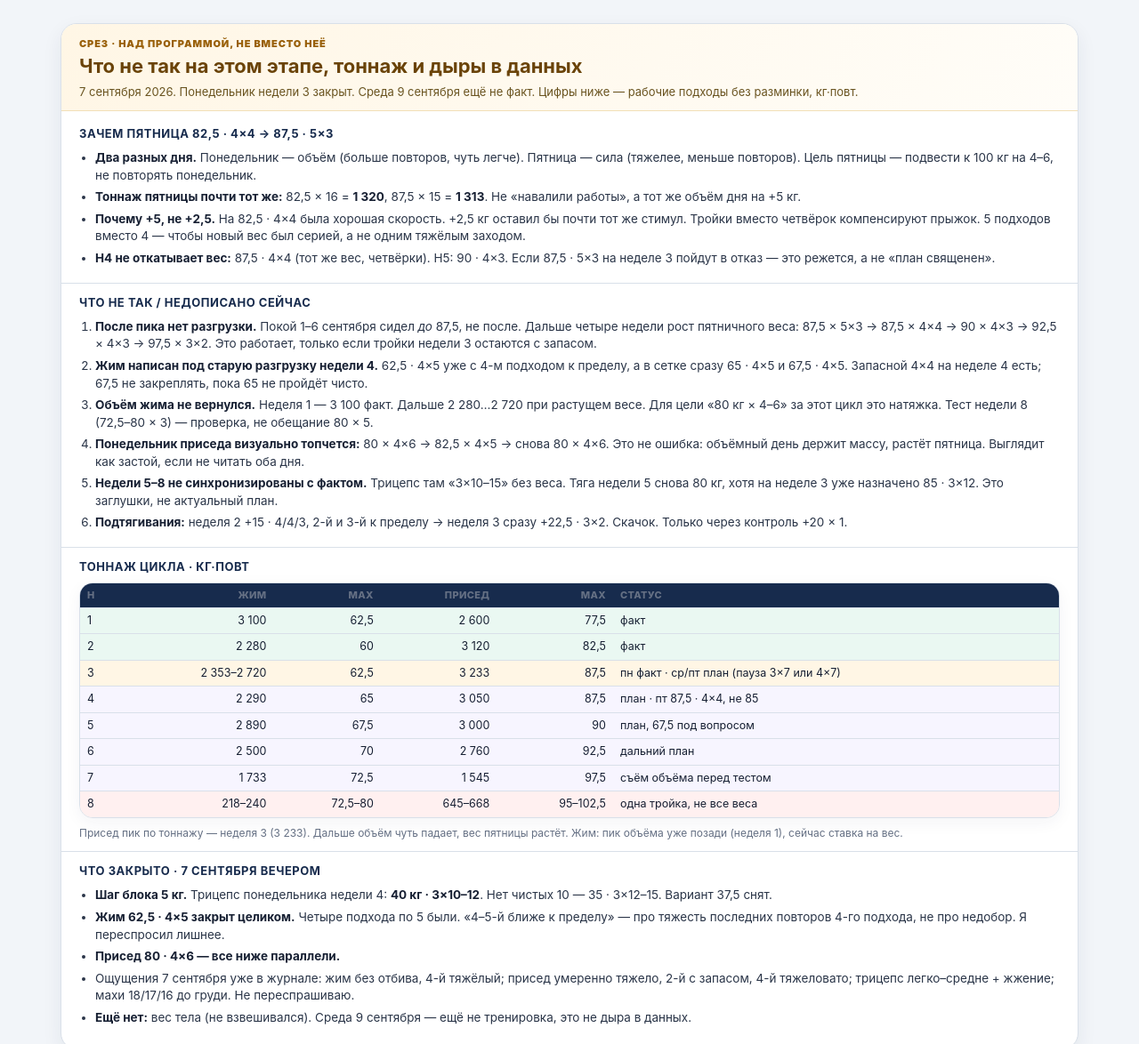
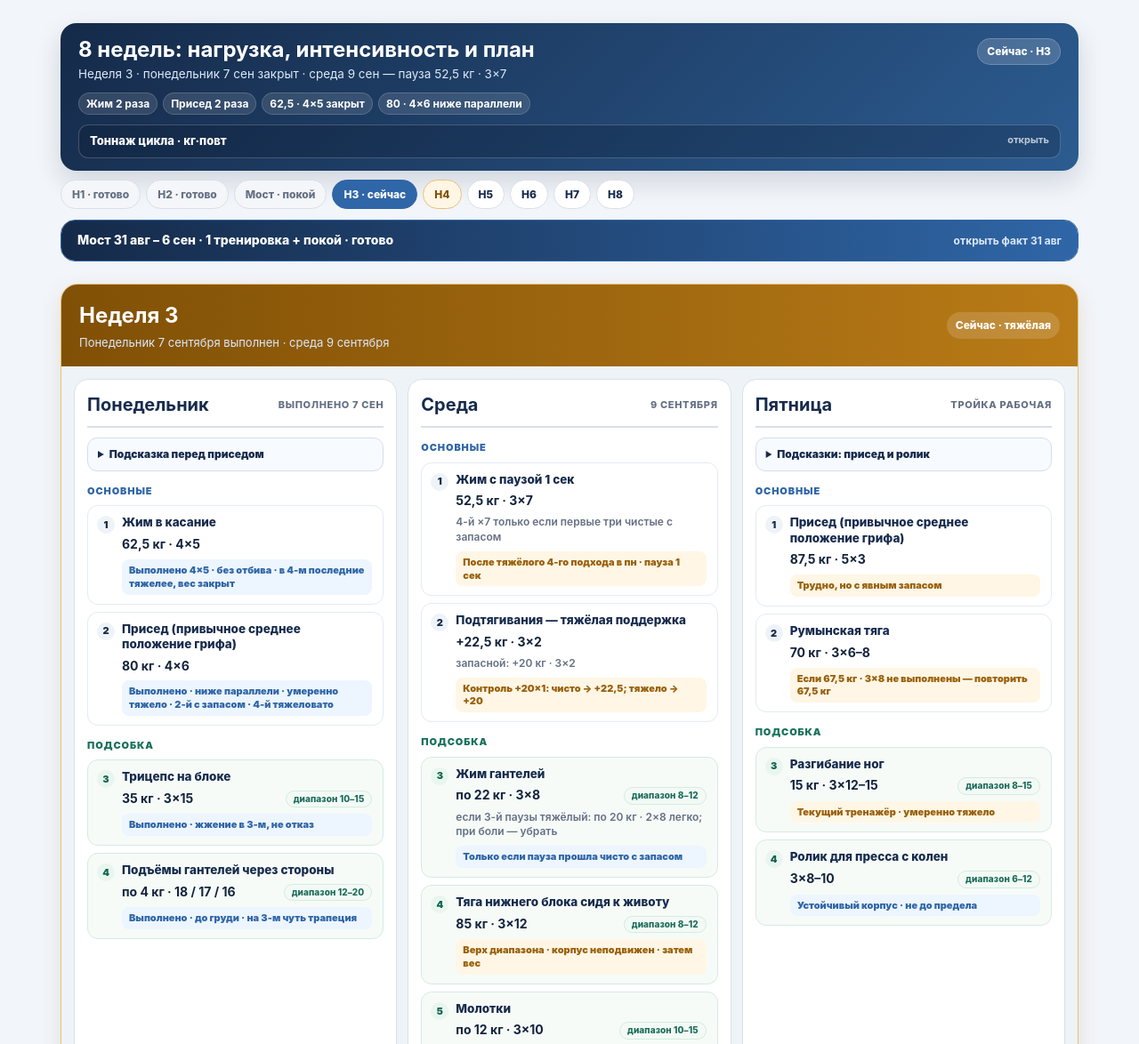
Before and after one commit to Aistben/PRogramlift, a plain HTML site: page 01_Программа_8_недель.html in a window 1280 px wide. Shown: the top 1174 px of the page at 89% size. Drawn offline with Linux system fonts and the light colour scheme.

Commit message:
Fold cycle tonnage into the 8-week header
Drop the long audit above the title. The hero is now a short status strip; journal-based tonnage opens from a dropdown inside it.

Co-authored-by: arena-agent <297053741+arena-agent@users.noreply.github.com>

```diff
--- a/01_Программа_8_недель.html
+++ b/01_Программа_8_недель.html
@@ -12,9 +12,31 @@
 }
 *{box-sizing:border-box} body{margin:0;background:var(--bg);color:var(--ink);font:15px/1.48 -apple-system,BlinkMacSystemFont,"Segoe UI",Arial,sans-serif}
 .page{max-width:1180px;margin:auto;padding:26px 18px 60px}
-.hero{background:linear-gradient(135deg,#152a49,#2c5c91);color:#fff;border-radius:22px;padding:29px 31px;box-shadow:0 15px 35px rgba(26,48,79,.18)}
-h1{margin:0 0 7px;font-size:34px;line-height:1.1}.hero p{margin:0;color:#dce9f8;font-size:16px}
+.hero{background:linear-gradient(135deg,#152a49,#2c5c91);color:#fff;border-radius:18px;padding:16px 20px 14px;box-shadow:0 12px 28px rgba(26,48,79,.16)}
+h1{margin:0 0 4px;font-size:24px;line-height:1.15}
+.hero p{margin:0;color:#dce9f8;font-size:13.5px}
+.hero-top{display:flex;align-items:flex-start;justify-content:space-between;gap:10px}
+.hero-now{flex:0 0 auto;margin-top:1px;padding:5px 10px;border-radius:999px;background:rgba(255,255,255,.16);border:1px solid rgba(255,255,255,.2);font-size:12px;font-weight:800;white-space:nowrap}
+.hero-meta{display:flex;flex-wrap:wrap;gap:6px;margin:10px 0 0}
+.hero-meta span{padding:3px 8px;border-radius:999px;background:rgba(255,255,255,.12);border:1px solid rgba(255,255,255,.16);font-size:12px;font-weight:750}
+.hero-fold{margin-top:11px;border:1px solid rgba(255,255,255,.2);border-radius:11px;background:rgba(8,20,40,.25)}
+.hero-fold>summary{cursor:pointer;padding:8px 12px;font-size:13px;font-weight:800;list-style:none}
+.hero-fold>summary::-webkit-details-marker{display:none}
+.hero-fold>summary::after{content:"открыть";float:right;font-size:11px;font-weight:700;opacity:.7}
+.hero-fold[open]>summary::after{content:"закрыть"}
+.hero-fold[open]>summary{border-bottom:1px solid rgba(255,255,255,.12)}
+.hero-fold-body{padding:8px 10px 11px;overflow-x:auto}
+.hero-fold .tonnage{width:100%;border-collapse:collapse;font-size:12px;color:#e8eef6}
+.hero-fold .tonnage th,.hero-fold .tonnage td{padding:5px 7px;border-bottom:1px solid rgba(255,255,255,.12);text-align:right;white-space:nowrap}
+.hero-fold .tonnage th:first-child,.hero-fold .tonnage td:first-child,.hero-fold .tonnage th:last-child,.hero-fold .tonnage td:last-child{text-align:left}
+.hero-fold .tonnage th{color:#b9c9dc;font-size:10px;text-transform:uppercase;letter-spacing:.04em}
+.hero-fold .tonnage .fact td{background:rgba(24,113,91,.28)}
+.hero-fold .tonnage .mix td{background:rgba(216,140,22,.22)}
+.hero-fold .tonnage .plan td{background:rgba(100,79,163,.22)}
+.hero-fold .tonnage .test td{background:rgba(164,61,61,.22)}
+.tonnage-note{margin:8px 0 0;color:#c5d4e6;font-size:12px;line-height:1.4}
 .tags{display:flex;flex-wrap:wrap;gap:8px;margin-top:18px}.tag{padding:6px 10px;border-radius:999px;background:rgba(255,255,255,.13);border:1px solid rgba(255,255,255,.2);font-size:13px;font-weight:750}
+@media(max-width:640px){.hero-top{flex-direction:column}.hero-now{align-self:flex-start}}
 .quick{display:grid;grid-template-columns:repeat(4,1fr);gap:11px;margin:17px 0}.quick>div{background:#fff;border:1px solid var(--line);border-radius:13px;padding:13px 14px}.quick b{display:block;color:var(--navy);margin-bottom:2px}.quick span{color:var(--muted);font-size:13px}
 .program-rules{margin:15px auto 22px;max-width:1180px;border:1px solid var(--line);border-radius:14px;background:#fff;overflow:hidden}.program-rules>summary{cursor:pointer;padding:12px 16px;font-weight:900;color:var(--navy);background:#f7faff}.program-rules[open]>summary{border-bottom:1px solid var(--line)}.program-rules .rules{padding:14px}
 .session-check{margin:0 0 11px;border:1px solid #d3dfed;border-radius:11px;background:#f7faff;overflow:hidden}.session-check summary{cursor:pointer;padding:9px 11px;color:var(--navy);font-size:12px;font-weight:900;list-style-position:inside}.session-check[open] summary{border-bottom:1px solid #dbe5f0;background:#edf5ff}.session-check ul{margin:0;padding:10px 15px 11px 30px;color:var(--muted);font-size:11px}.session-check li{margin:4px 0}
@@ -54,12 +76,12 @@ ol.plan{margin:0;padding-left:21px}.plan li{padding:5px 0}.plan b{color:#14243d}
 .now-banner b{display:block;color:#805006;font-size:17px;margin-bottom:4px}
 .now-banner p{margin:0;color:#6a5420;font-size:14px;line-height:1.45}
 .now-banner a{color:#2f66a7;font-weight:800}
-.week-nav{display:flex;flex-wrap:wrap;gap:7px;margin:8px 0 18px}
+.week-nav{display:flex;flex-wrap:wrap;gap:6px;margin:10px 0 12px}
 .week-nav a{padding:7px 12px;border-radius:999px;background:#fff;border:1px solid var(--line);color:var(--navy);text-decoration:none;font-size:12px;font-weight:800}
 .week-nav a.done{color:#657084;background:#f4f6f9}
 .week-nav a.current{background:#2f66a7;color:#fff;border-color:#2f66a7}
 .week-nav a.next{background:#fff6e5;border-color:#e7c27a;color:#805006}
-.week,.bridge-schedule,#now,#analytics{scroll-margin-top:12px}
+.week,.bridge-schedule,#now,#analytics,.hero{scroll-margin-top:12px}.bridge-schedule>summary.bridge-sum{cursor:pointer;display:flex;align-items:center;justify-content:space-between;gap:10px;flex-wrap:wrap;background:linear-gradient(90deg,#152a49,#2f66a7);color:#fff;padding:12px 18px;font-size:14px;font-weight:800;list-style:none}.bridge-schedule>summary.bridge-sum::-webkit-details-marker{display:none}.bridge-schedule>summary.bridge-sum small{font-size:12px;font-weight:650;color:#dbe8f8}
 .loadline{display:flex;align-items:baseline;justify-content:space-between;gap:8px;flex-wrap:wrap;color:#1a2a44;font-size:14px;font-weight:650;margin-top:3px}
 .loadline .reprange{margin-left:auto;flex:0 0 auto;vertical-align:baseline}
 .plan li{padding:8px 0;border-bottom:1px solid #eef2f6}
@@ -137,75 +159,41 @@ ol.plan .mode{display:block;width:auto;max-width:100%;box-sizing:border-box;marg
 <body>
 <div class="page">
 
-<section class="audit" id="audit" aria-label="Срез программы на 7 сентября">
-  <div class="audit-head">
-    <p class="kicker">Срез · над программой, не вместо неё</p>
-    <h2>Что не так на этом этапе, тоннаж и дыры в данных</h2>
-    <p>7 сентября 2026. Понедельник недели 3 закрыт. Среда 9 сентября ещё не факт. Цифры ниже — рабочие подходы без разминки, кг·повт.</p>
+<header class="hero">
+  <div class="hero-top">
+    <div>
+      <h1>8 недель: нагрузка, интенсивность и план</h1>
+      <p>Неделя 3 · понедельник 7 сен закрыт · среда 9 сен — пауза 52,5 кг · 3×7</p>
     </div>
-  <div class="audit-body">
-    <div class="audit-sec">
-      <h3>Зачем пятница 82,5 · 4×4 → 87,5 · 5×3</h3>
-      <ul>
-        <li><b>Два разных дня.</b> Понедельник — объём (больше повторов, чуть легче). Пятница — сила (тяжелее, меньше повторов). Цель пятницы — подвести к 100 кг на 4–6, не повторять понедельник.</li>
-        <li><b>Тоннаж пятницы почти тот же:</b> 82,5 × 16 = <b>1 320</b>, 87,5 × 15 = <b>1 313</b>. Не «навалили работы», а тот же объём дня на +5 кг.</li>
-        <li><b>Почему +5, не +2,5.</b> На 82,5 · 4×4 была хорошая скорость. +2,5 кг оставил бы почти тот же стимул. Тройки вместо четвёрок компенсируют прыжок. 5 подходов вместо 4 — чтобы новый вес был серией, а не одним тяжёлым заходом.</li>
-        <li><b>Н4 не откатывает вес:</b> 87,5 · 4×4 (тот же вес, четвёрки). Н5: 90 · 4×3. Если 87,5 · 5×3 на неделе 3 пойдут в отказ — это режется, а не «план священен».</li>
-      </ul>
+    <span class="hero-now">Сейчас · Н3</span>
   </div>
-    <div class="audit-sec">
-      <h3>Что не так / недописано сейчас</h3>
-      <ol>
-        <li><b>После пика нет разгрузки.</b> Покой 1–6 сентября сидел <em>до</em> 87,5, не после. Дальше четыре недели рост пятничного веса: 87,5 × 5×3 → 87,5 × 4×4 → 90 × 4×3 → 92,5 × 4×3 → 97,5 × 3×2. Это работает, только если тройки недели 3 остаются с запасом.</li>
-        <li><b>Жим написан под старую разгрузку недели 4.</b> 62,5 · 4×5 уже с 4-м подходом к пределу, а в сетке сразу 65 · 4×5 и 67,5 · 4×5. Запасной 4×4 на неделе 4 есть; 67,5 не закреплять, пока 65 не пройдёт чисто.</li>
-        <li><b>Объём жима не вернулся.</b> Неделя 1 — 3 100 факт. Дальше 2 280…2 720 при растущем весе. Для цели «80 кг × 4–6» за этот цикл это натяжка. Тест недели 8 (72,5–80 × 3) — проверка, не обещание 80 × 5.</li>
-        <li><b>Понедельник приседа визуально топчется:</b> 80 × 4×6 → 82,5 × 4×5 → снова 80 × 4×6. Это не ошибка: объёмный день держит массу, растёт пятница. Выглядит как застой, если не читать оба дня.</li>
-        <li><b>Недели 5–8 не синхронизированы с фактом.</b> Трицепс там «3×10–15» без веса. Тяга недели 5 снова 80 кг, хотя на неделе 3 уже назначено 85 · 3×12. Это заглушки, не актуальный план.</li>
-        <li><b>Подтягивания:</b> неделя 2 +15 · 4/4/3, 2-й и 3-й к пределу → неделя 3 сразу +22,5 · 3×2. Скачок. Только через контроль +20 × 1.</li>
-      </ol>
+  <div class="hero-meta">
+    <span>Жим 2 раза</span>
+    <span>Присед 2 раза</span>
+    <span>62,5 · 4×5 закрыт</span>
+    <span>80 · 4×6 ниже параллели</span>
   </div>
-    <div class="audit-sec">
-      <h3>Тоннаж цикла · кг·повт</h3>
-      <div class="table-wrap">
+  <details class="hero-fold">
+    <summary>Тоннаж цикла · кг·повт</summary>
+    <div class="hero-fold-body">
       <table class="tonnage">
         <thead><tr><th>Н</th><th>Жим</th><th>max</th><th>Присед</th><th>max</th><th>Статус</th></tr></thead>
         <tbody>
-            <tr class="fact"><td>1</td><td>3 100</td><td>62,5</td><td>2 600</td><td>77,5</td><td>факт</td></tr>
-            <tr class="fact"><td>2</td><td>2 280</td><td>60</td><td>3 120</td><td>82,5</td><td>факт</td></tr>
-            <tr class="mix"><td>3</td><td>2 353–2 720</td><td>62,5</td><td>3 233</td><td>87,5</td><td>пн факт · ср/пт план (пауза 3×7 или 4×7)</td></tr>
-            <tr class="plan"><td>4</td><td>2 290</td><td>65</td><td>3 050</td><td>87,5</td><td>план · пт 87,5 · 4×4, не 85</td></tr>
-            <tr class="plan"><td>5</td><td>2 890</td><td>67,5</td><td>3 000</td><td>90</td><td>план, 67,5 под вопросом</td></tr>
+          <tr class="fact"><td>1</td><td>3 100</td><td>62,5</td><td>2 600</td><td>77,5</td><td>факт из журнала</td></tr>
+          <tr class="fact"><td>2</td><td>2 280</td><td>60</td><td>3 120</td><td>82,5</td><td>факт из журнала</td></tr>
+          <tr class="mix"><td>3</td><td>2 353–2 720</td><td>62,5</td><td>3 233</td><td>87,5</td><td>пн факт · ср/пт план</td></tr>
+          <tr class="plan"><td>4</td><td>2 290</td><td>65</td><td>3 050</td><td>87,5</td><td>план · пт 87,5 · 4×4</td></tr>
+          <tr class="plan"><td>5</td><td>2 890</td><td>67,5</td><td>3 000</td><td>90</td><td>план</td></tr>
           <tr class="plan"><td>6</td><td>2 500</td><td>70</td><td>2 760</td><td>92,5</td><td>дальний план</td></tr>
-            <tr class="plan"><td>7</td><td>1 733</td><td>72,5</td><td>1 545</td><td>97,5</td><td>съём объёма перед тестом</td></tr>
-            <tr class="test"><td>8</td><td>218–240</td><td>72,5–80</td><td>645–668</td><td>95–102,5</td><td>одна тройка, не все веса</td></tr>
+          <tr class="plan"><td>7</td><td>1 733</td><td>72,5</td><td>1 545</td><td>97,5</td><td>съём объёма</td></tr>
+          <tr class="test"><td>8</td><td>218–240</td><td>72,5–80</td><td>645–668</td><td>95–102,5</td><td>одна тройка</td></tr>
         </tbody>
       </table>
+      <p class="tonnage-note">Рабочие подходы без разминки. Н1–Н2 и пн Н3 — из журнала. Присед: пик объёма Н3 (3 233). Жим: пик объёма Н1 (3 100), дальше растёт вес.</p>
     </div>
-      <p style="margin:8px 0 0;color:#657084;font-size:12px;">Присед пик по тоннажу — неделя 3 (3 233). Дальше объём чуть падает, вес пятницы растёт. Жим: пик объёма уже позади (неделя 1), сейчас ставка на вес.</p>
-    </div>
-    <div class="audit-sec">
-      <h3>Что закрыто · 7 сентября вечером</h3>
-      <ul>
-        <li><b>Шаг блока 5 кг.</b> Трицепс понедельника недели 4: <b>40 кг · 3×10–12</b>. Нет чистых 10 — 35 · 3×12–15. Вариант 37,5 снят.</li>
-        <li><b>Жим 62,5 · 4×5 закрыт целиком.</b> Четыре подхода по 5 были. «4–5-й ближе к пределу» — про тяжесть последних повторов 4-го подхода, не про недобор. Я переспросил лишнее.</li>
-        <li><b>Присед 80 · 4×6 — все ниже параллели.</b></li>
-        <li>Ощущения 7 сентября уже в журнале: жим без отбива, 4-й тяжёлый; присед умеренно тяжело, 2-й с запасом, 4-й тяжеловато; трицепс легко–средне + жжение; махи 18/17/16 до груди. Не переспрашиваю.</li>
-        <li><b>Ещё нет:</b> вес тела (не взвешивался). Среда 9 сентября — ещё не тренировка, это не дыра в данных.</li>
-      </ul>
-    </div>
-  </div>
-</section>
-
-<header class="hero">
-  <h1>8 недель: нагрузка, интенсивность и план</h1>
-  <p>Неделя 3: понедельник 7 сентября выполнен, следующая тренировка — среда 9 сентября</p>
-  <div class="tags"><span class="tag">Сейчас: неделя 3</span><span class="tag">8 недель</span><span class="tag">Жим 2 раза</span><span class="tag">Присед 2 раза</span><span class="tag">Проверка троек</span><span class="tag">Набор массы</span></div>
+  </details>
 </header>
 
-<div class="now-banner" id="now">
-  <b>Сейчас: неделя 3 · понедельник выполнен</b>
-  <p>Жим 62,5 · 4×5 закрыт целиком (в 4-м последние тяжелее). Присед 80 · 4×6 ниже параллели. Следующая тренировка: <a href="#week-3">среда 9 сентября</a> — пауза 52,5 кг · 3×7, четвёртый только с запасом.</p>
-</div>
 <nav class="week-nav" aria-label="Недели программы">
   <a href="#week-1" class="done">Н1 · готово</a>
   <a href="#week-2" class="done">Н2 · готово</a>
@@ -217,14 +205,8 @@ ol.plan .mode{display:block;width:auto;max-width:100%;box-sizing:border-box;marg
   <a href="#week-7">Н7</a>
   <a href="#week-8">Н8</a>
 </nav>
-<div class="bridge-schedule" id="week-bridge" style="margin:25px 0;background:#fff;border:2px solid #2f66a7;border-radius:19px;overflow:hidden;box-shadow:0 6px 20px rgba(47,102,167,.08);">
-  <div style="background:linear-gradient(90deg,#152a49,#2f66a7);color:#fff;padding:16px 20px;display:flex;align-items:center;justify-content:space-between;flex-wrap:wrap;gap:10px;">
-    <div>
-      <h3 style="margin:0;font-size:22px;line-height:1.2;">Промежуточная неделя-мост (31 августа – 6 сентября)</h3>
-      <p style="margin:4px 0 0;color:#dbe8f8;font-size:13px;">Удаление зуба мудрости во вторник · выполнен понедельник, далее полный покой до 7 сентября</p>
-    </div>
-    <span style="padding:6px 12px;border-radius:999px;background:rgba(255,255,255,.2);font-size:12px;font-weight:850;">Мост (1 тренировка + покой)</span>
-  </div>
+<details class="bridge-schedule" id="week-bridge" style="margin:8px 0 14px;background:#fff;border:1px solid #2f66a7;border-radius:16px;overflow:hidden;">
+  <summary class="bridge-sum">Мост 31 авг – 6 сен · 1 тренировка + покой · готово <small>открыть факт 31 авг</small></summary>
   <div style="display:grid;grid-template-columns:repeat(auto-fit,minmax(280px,1fr));gap:0;border-bottom:1px solid #d9e0e9;">
     <div style="padding:18px;border-right:1px solid #d9e0e9;">
       <div style="display:flex;justify-content:space-between;align-items:center;border-bottom:2px solid #d9e0e9;padding-bottom:8px;margin-bottom:10px;">
@@ -253,9 +235,9 @@ ol.plan .mode{display:block;width:auto;max-width:100%;box-sizing:border-box;marg
     </div>
   </div>
   <div style="padding:12px 18px;background:#f4f7fb;font-size:12px;color:#49566d;">
-    <b>Следующий шаг:</b> При нормальном заживлении и отсутствии медицинских ограничений с понедельника (7 сентября) стартует полноценная 3-дневная <b>Неделя 3 (Пик волны)</b> с жимом 62,5 кг (4×5) и приседом 80 кг (4×6).
+    <b>Факт:</b> мост закрыт. Неделя 3 уже идёт: жим 62,5 · 4×5 и присед 80 · 4×6 в понедельник выполнены.
   </div>
-</div>
+</details>
 <section class="week peak next-week" id="week-3">
   <div class="week-head"><div><h2>Неделя 3</h2><p>Понедельник 7 сентября выполнен · среда 9 сентября</p></div><span class="phase">Сейчас · тяжёлая</span></div>
   <div class="days">
```
Lines whose indentation alone changed are shown as unchanged.
